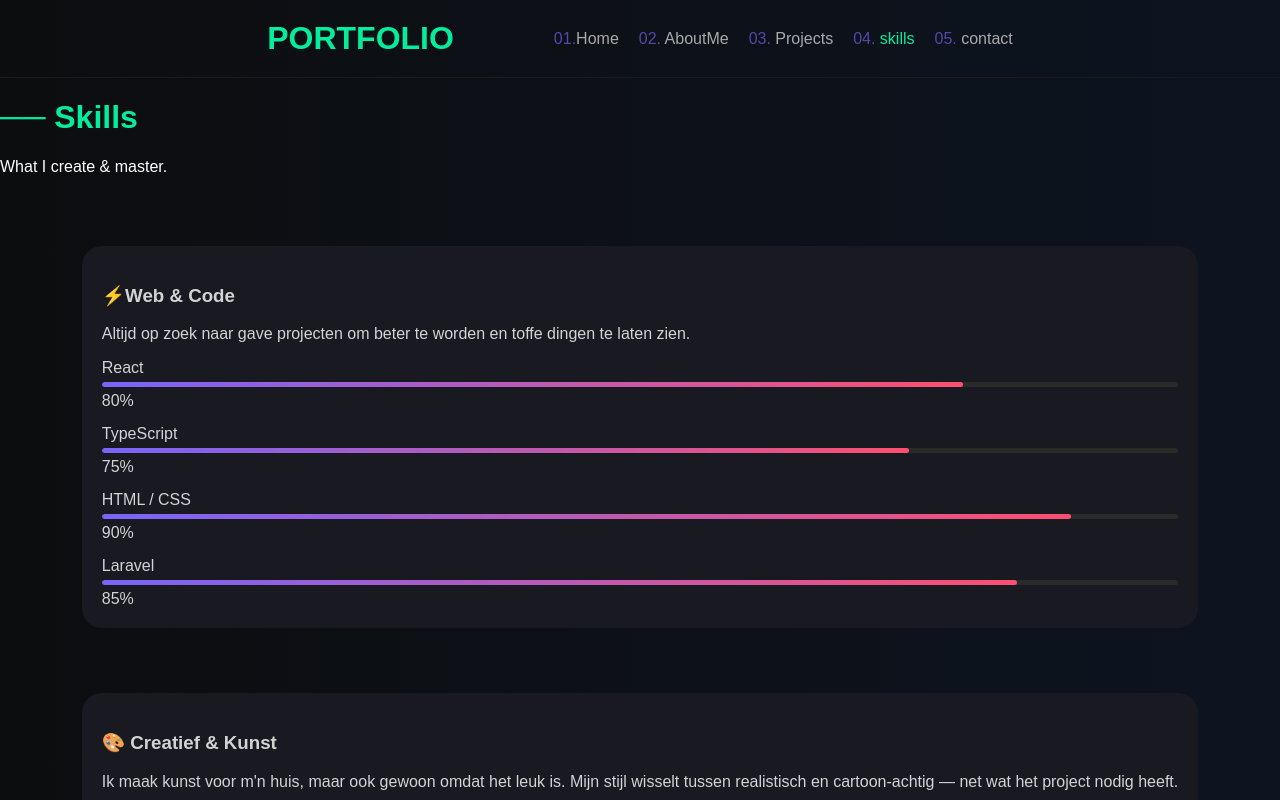
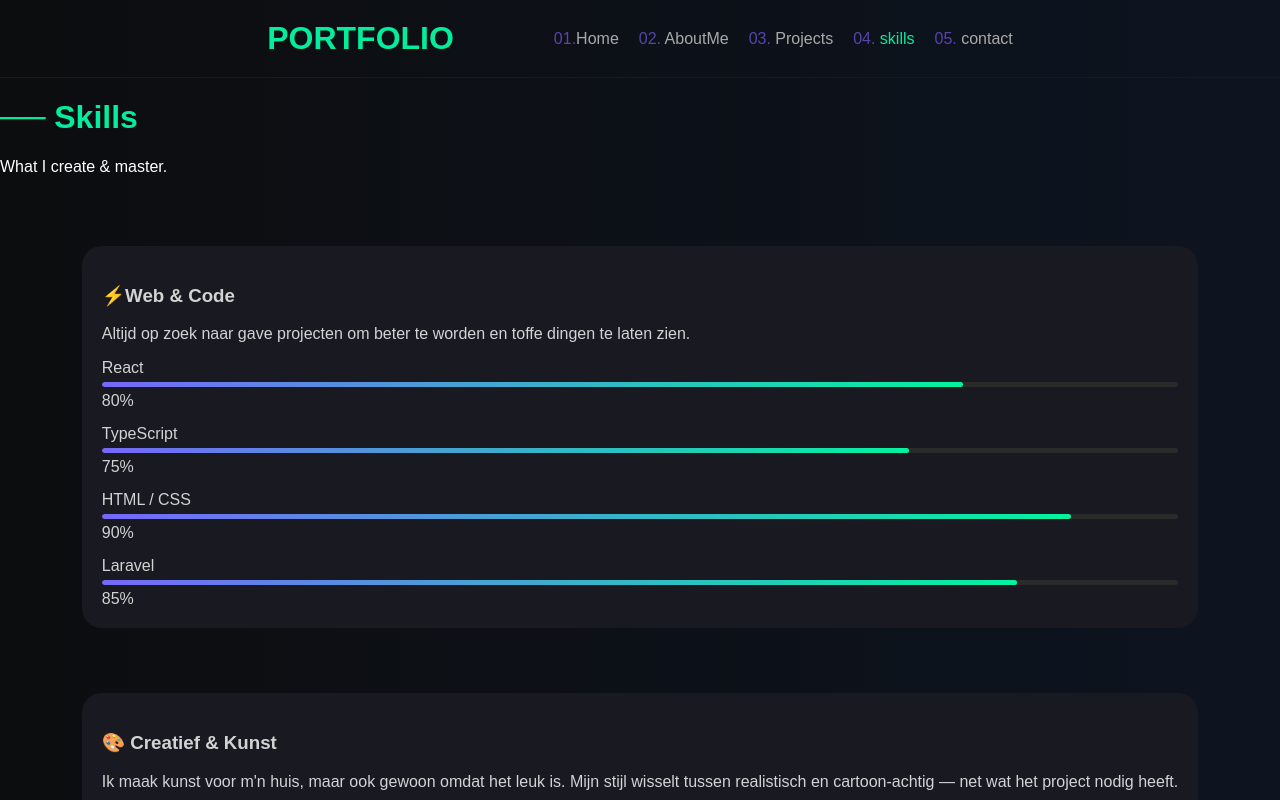
Before and after one commit to itzmitto/portfolioproject, a React (Vite) app: page /Skills in a window 1280 px wide. Shown: the top 800 px of the page. Built offline with nearby package versions, Linux system fonts and the light colour scheme; the HTML template or start-up script is replaced by a standard one.

Commit message:
104ste commit skills pagina fixed

```diff
--- a/src/pages/Skills.css
+++ b/src/pages/Skills.css
@@ -41,6 +41,9 @@
 
 
 
+
+
+
     .progressBox {
         margin-top: 15px;
     }
@@ -55,15 +58,17 @@
 
     }
 
-    /* de 1ste */
-
-
-
 
     .progressFill {
         height: 100%;
         background: linear-gradient(90deg, #7668f9, #03f39f);
         border-radius: 10px;
+    }
+
+
+    .card.main {
+        .progressFill {
+            background: linear-gradient(90deg, #7668f9, #03f39f);
         }
 
         .progressFill.react {
@@ -81,18 +86,11 @@
         .progressFill.laravel {
             width: 85%;
         }
+    }
 
-
-
-
-
-    /* de 2de */
-
-
+    .card.creative {
         .progressFill {
-        height: 100%;
             background: linear-gradient(90deg, #fd4f6f, #7765fa);
-        border-radius: 10px;
         }
 
         .progressFill.digital {
@@ -110,14 +108,12 @@
         .progressFill.concept {
             width: 90%;
         }
+    }
 
 
-    /* de 3de */
-
+    .card.gaming {
         .progressFill {
-        height: 100%;
             background: linear-gradient(90deg, #7765fa, #fd4f6f);
-        border-radius: 10px;
         }
 
         .progressFill.level {
@@ -125,87 +121,17 @@
         }
 
         .progressFill.mods {
-        width: 75%;
+            width: 90%;
         }
 
         .progressFill.game {
-        width: 90%;
+            width: 95%;
+        }
     }
 
 
 
-
-
-
-
 }
-
-/*
-
-
-
-    .card {
-        padding: 20px;
-        border-radius: 20px;
-        color: lightgrey;
-        background: #191921;
-        margin: 20px 0;
-    }
-
-    .progressBox {
-        margin-top: 15px;
-    }
-
-    .progressBar {
-        width: 100%;
-        height: 5px;
-        background: #2a2a2a;
-        border-radius: 10px;
-        overflow: hidden;
-        margin: 5px 0;
-    }
-
-    .progressFill {
-        height: 100%;
-        border-radius: 10px;
-    }
-
-     ⚡ Web & Code — paars naar groen
-    .card.main {
-        .progressFill {
-            background: linear-gradient(90deg, #7668f9, #03f39f);
-        }
-
-        .progressFill.react     { width: 80%; }
-        .progressFill.typescript { width: 75%; }
-        .progressFill.html      { width: 90%; }
-        .progressFill.laravel   { width: 85%; }
-    }
-
-     🎨 Creatief & Kunst — roze naar paars
-    .card.creative {
-        .progressFill {
-            background: linear-gradient(90deg, #fd4f6f, #7765fa);
-        }
-
-        .progressFill.digital   { width: 90%; }
-        .progressFill.character { width: 95%; }
-        .progressFill.acrylic   { width: 85%; }
-        .progressFill.concept   { width: 90%; }
-    }
-
-     🎮 Gaming — paars naar roze (omgekeerd van creative)
-    .card.gaming {
-        .progressFill {
-            background: linear-gradient(90deg, #7765fa, #fd4f6f);
-        }
-
-        .progressFill.level { width: 85%; }
-        .progressFill.mods  { width: 90%; }
-        .progressFill.game  { width: 95%; }
-    }
-} */
-
 
 
 
```
Lines whose indentation alone changed are shown as unchanged.
